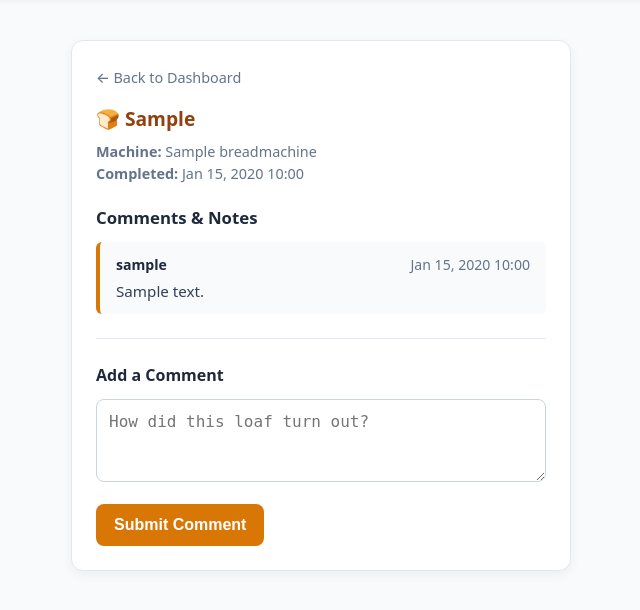
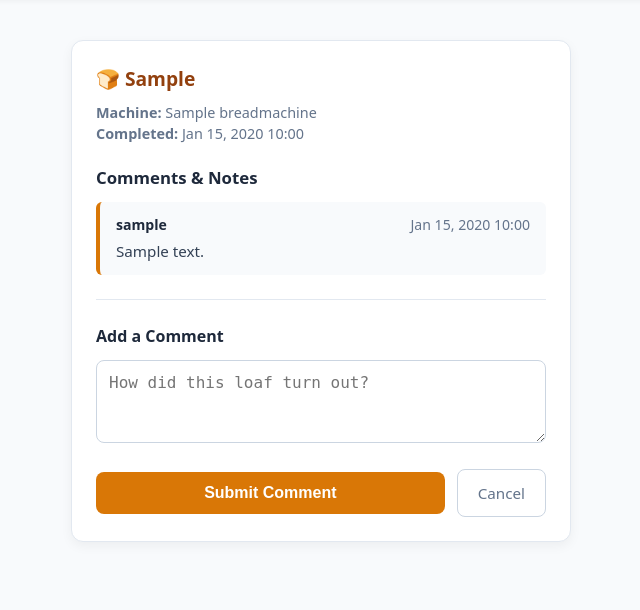
Before and after one commit to emmanorling/bread, a Django app: page /loaf/1/ in a window 1280 px wide. Shown: the part 93-703 px from the top of the page, without its empty margins (319-959 px from the left). Run offline with Django 5.2, Linux system fonts and the light colour scheme; a user stored in the database is signed in; tables that the repository leaves empty hold one stand-in row (values such as "Sample post").

Commit message:
added cancel button to replace back link

```diff
--- a/tracker/templates/loaf_detail.html
+++ b/tracker/templates/loaf_detail.html
@@ -4,8 +4,6 @@
 
 {% block content %}
 <div class="form-card">
-    <a href="{% url 'dashboard' %}" class="back-link" style="margin-bottom: 16px;">← Back to Dashboard</a>
-
     <h2>🍞 {{ loaf.bread_type }}</h2>
     <p class="subtitle">
         <strong>Machine:</strong> {{ loaf.machine.name }}<br>
@@ -38,8 +36,11 @@
                     <div class="field-error">{{ form.text.errors.0 }}</div>
                 {% endif %}
             </div>
-            <button type="submit" class="btn-submit">Submit Comment</button>
-        </form>
+	    <div class="actions-group">
+		<button type="submit" class="btn-submit">Submit Comment</button>
+		<a href="{% url 'dashboard' %}" class="btn-cancel">Cancel</a>
+	    </div>
+	    </form>
     {% else %}
         <p style="color: #64748b; font-size: 0.9rem; text-align: center;">
             <a href="/admin/login/?next={{ request.path }}" class="back-link" style="color: #d97706; font-weight: 600;">Log in</a> to leave a comment on this bake.
```
